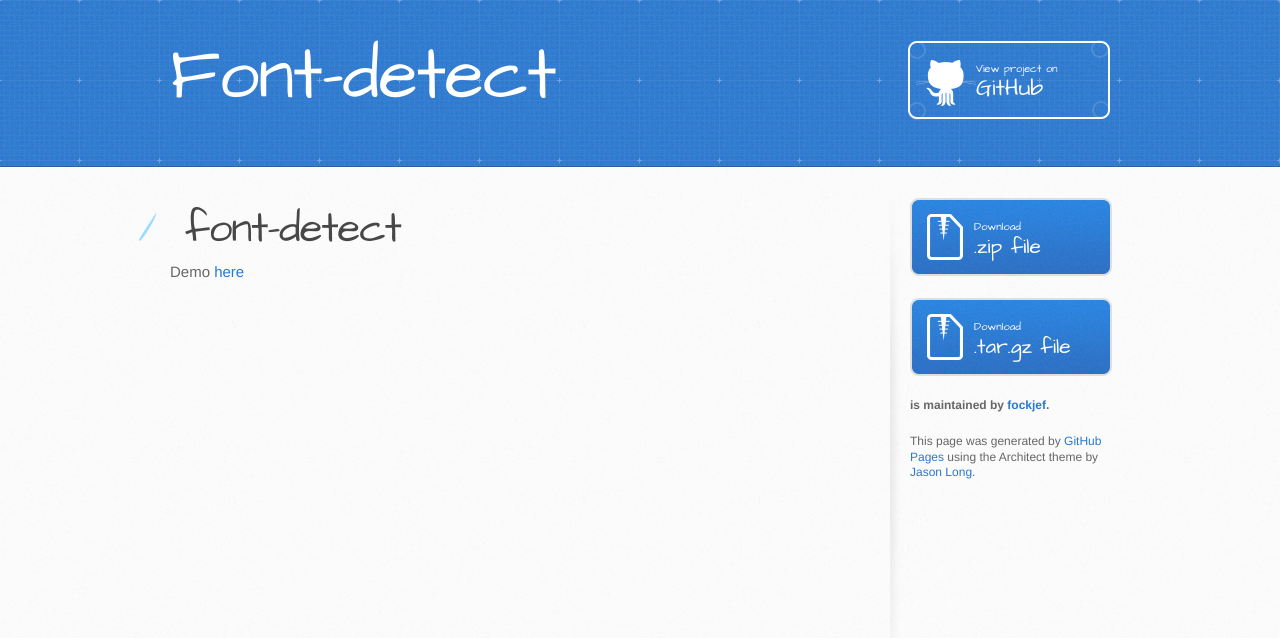
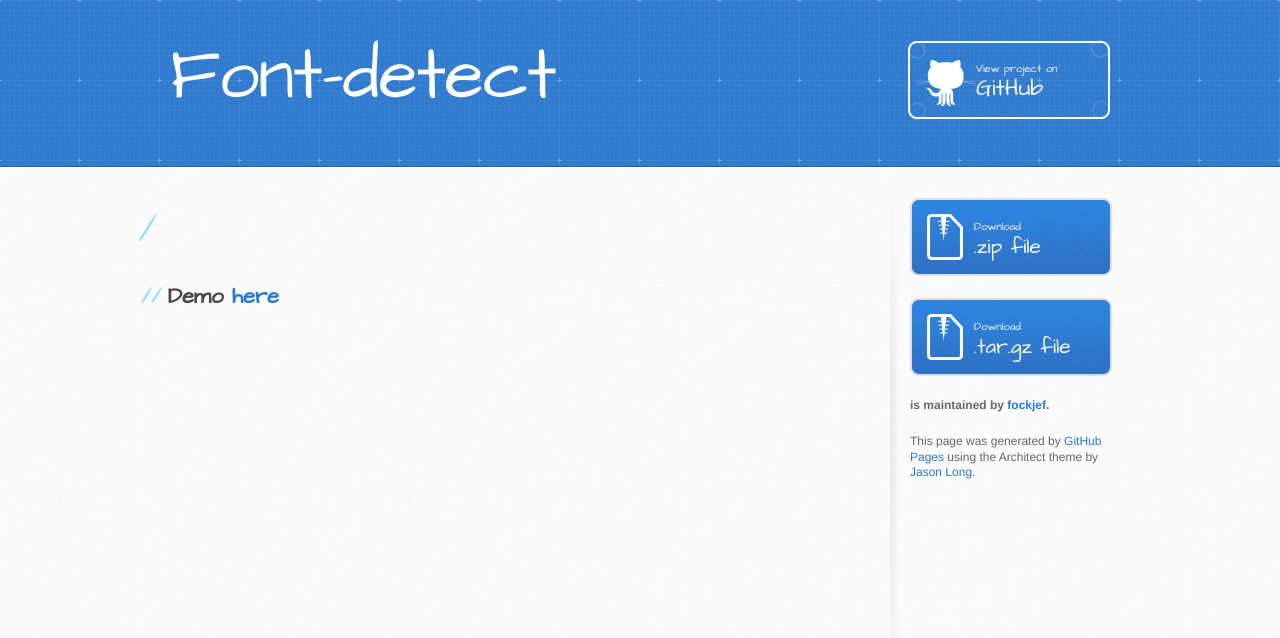
Before and after one commit to mcmimik/font-detect, a plain HTML site: page index.html in a window 1280 px wide. Drawn offline with Linux system fonts and the light colour scheme.

Commit message:
no comment

```diff
--- a/index.html
+++ b/index.html
@@ -29,8 +29,8 @@
       <div class="inner clearfix">
         <section id="main-content">
           <h1>
-<a id="font-detect" class="anchor" href="#font-detect" aria-hidden="true"><span aria-hidden="true" class="octicon octicon-link"></span></a>font-detect</h1>
-	Demo <a href="demo.html">here</a>
+<!-- <a id="font-detect" class="anchor" href="#font-detect" aria-hidden="true"><span aria-hidden="true" class="octicon octicon-link"></span></a>font-detect</h1> -->
+	<h2>Demo <a href="demo.html">here</a></h2>
         </section>
 
         <aside id="sidebar">
```
